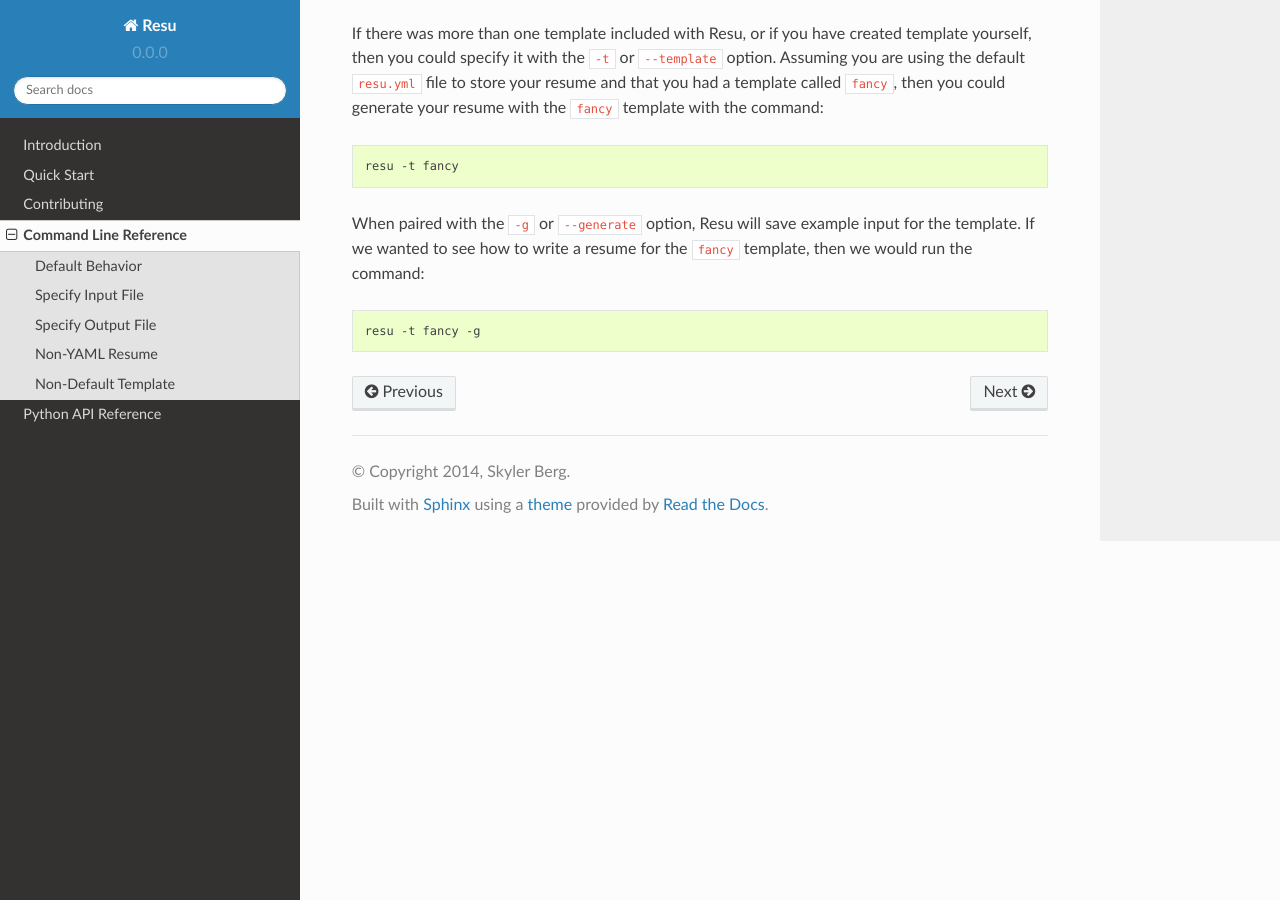
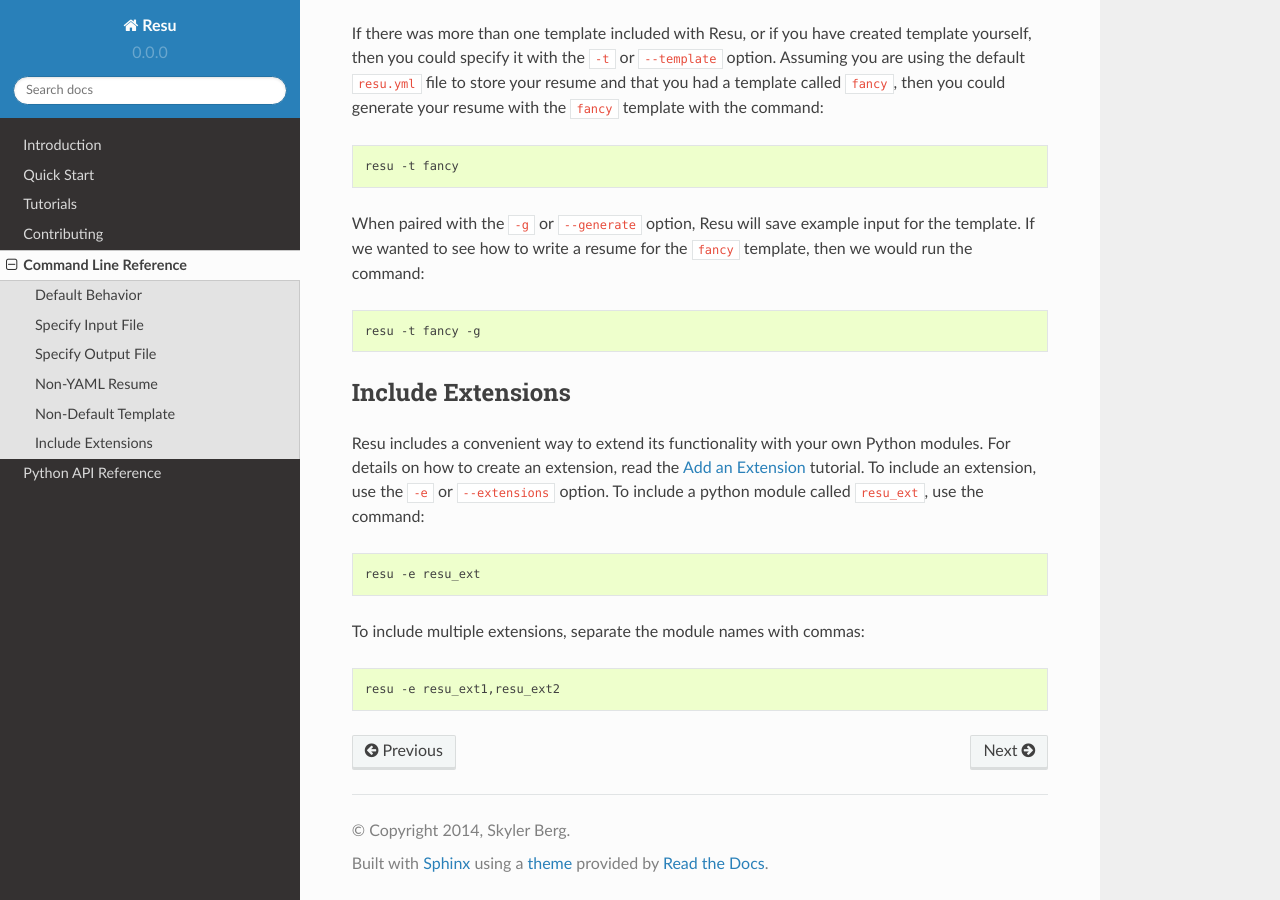
Before and after one commit to skylerberg/resu, a Sphinx documentation site: the page built from doc/pages/cli.rst, in a window 1280 px wide and 900 px high, scrolled down 1386 px. Built offline with Sphinx 7.4.7 and the Read the Docs theme 2.0.0, drawn with Linux system fonts in a browser that asks for light colours.

Commit message:
Improve documentation coverage

```diff
--- a/doc/index.rst
+++ b/doc/index.rst
@@ -14,7 +14,8 @@
    :maxdepth: 2
 
    pages/intro.rst
-   pages/tutorial.rst
+   pages/quick.rst
+   pages/tutorials.rst
    pages/contributing.rst
    pages/cli.rst
    pages/api.rst
--- a/doc/pages/api.rst
+++ b/doc/pages/api.rst
@@ -13,4 +13,6 @@
    api/resu.rst
    api/loaders.rst
    api/parsers.rst
+   api/sources.rst
+   api/templates.rst
    api/template_engines.rst
--- a/doc/pages/cli.rst
+++ b/doc/pages/cli.rst
@@ -86,3 +86,23 @@
 .. code-block:: bash
 
    resu -t fancy -g
+
+
+Include Extensions
+==================
+
+Resu includes a convenient way to extend its functionality with your own Python
+modules. For details on how to create an extension, read the
+:doc:`tutorials/extension` tutorial. To include an extension, use the ``-e`` or
+``--extensions`` option. To include a python module called ``resu_ext``, use the
+command:
+
+.. code-block:: bash
+
+   resu -e resu_ext
+
+To include multiple extensions, separate the module names with commas:
+
+.. code-block:: bash
+
+   resu -e resu_ext1,resu_ext2
--- a/doc/pages/tutorials.rst
+++ b/doc/pages/tutorials.rst
@@ -5,6 +5,7 @@
 .. toctree::
    :maxdepth: 2
 
+   tutorials/extension.rst
    tutorials/template.rst
    tutorials/template_engine.rst
    tutorials/loader.rst
--- /dev/null
+++ b/doc/pages/tutorials/extension.rst
@@ -0,0 +1,2 @@
+Add an Extension
+================
```
Also changed, not shown: doc/pages/api/sources.rst (added, +7 -0 lines), doc/pages/api/templates.rst (added, +7 -0 lines), doc/pages/tutorial.rst (deleted, +0 -56 lines), 4 other files.
